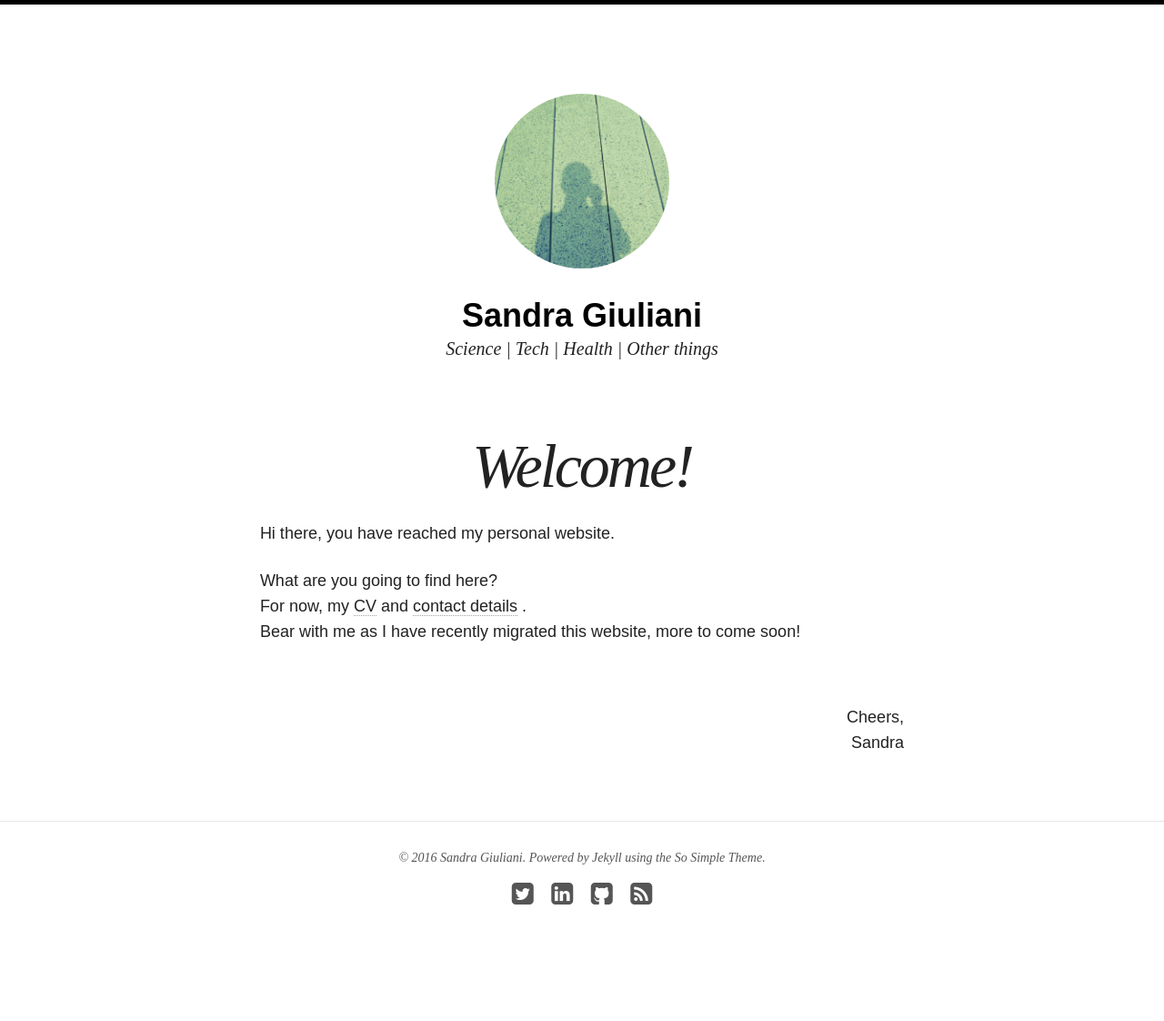
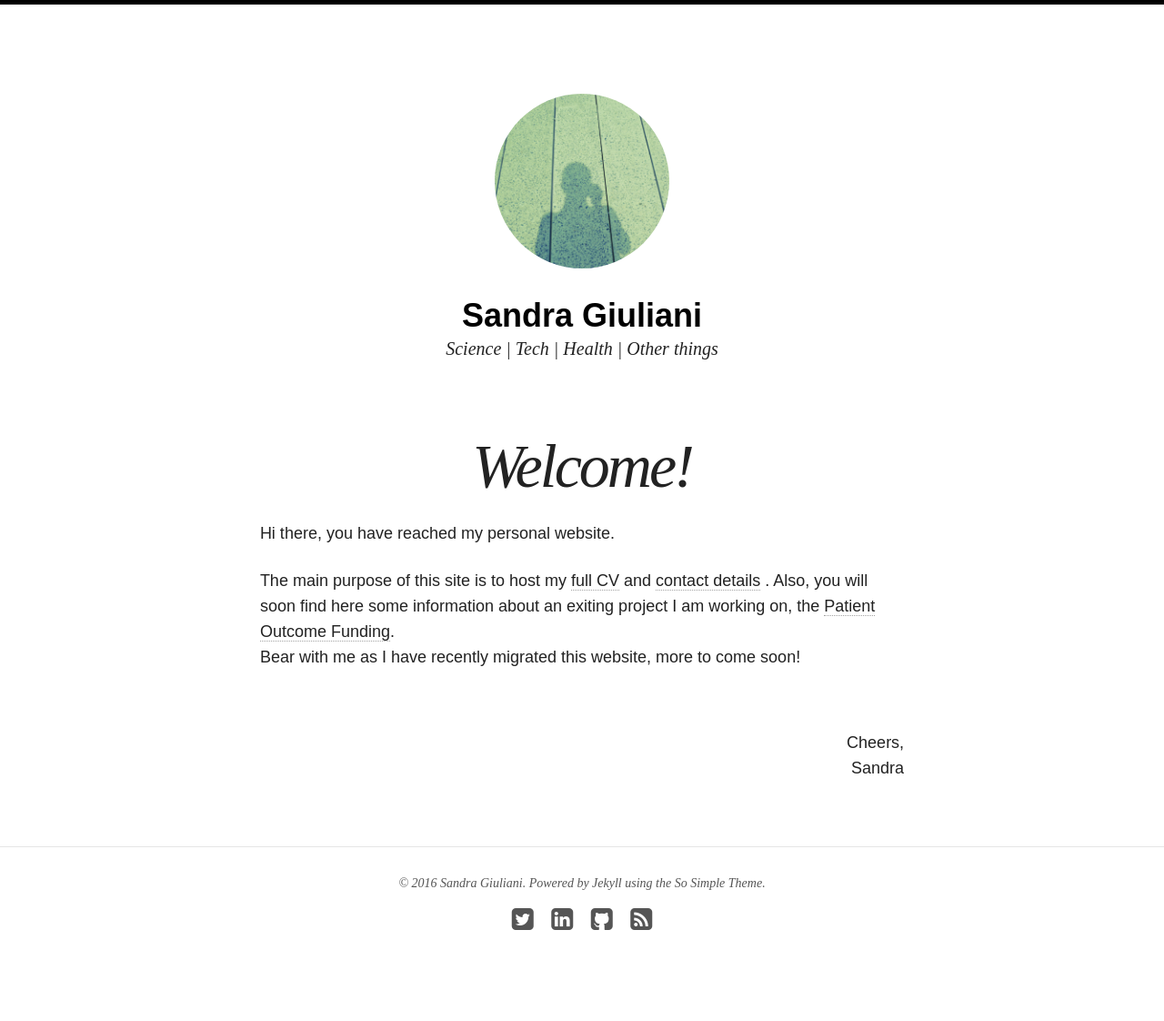
Before and after one commit to sandygiuliani/sandygiuliani.github.io, a Jekyll site: the page built from index.html, in a window 1280 px wide. Shown: the whole page at 91% size. Built offline with Jekyll 4.4.1, drawn with Linux system fonts in a browser that asks for light colours; nearby versions of some CDN libraries; before the commit the page ends 1094 px from its top, so only the background shows below that.

Commit message:
update home and CV

```diff
--- a/index.html
+++ b/index.html
@@ -13,7 +13,7 @@ search_omit: true
 
 <p>Hi there, you have reached my personal website. </p>
 
-<p>What are you going to find here? <br> For now, my <a href="/cv/">CV</a> and  <a href="/contact/">contact details</a> . <br> Bear with me as I have recently migrated this website, more to come soon!</p>
+<p>The main purpose of this site is to host my <a href="/cv/">full CV</a> and <a href="/contact/">contact details</a> . Also, you will soon find here some information about an exiting project I am working on, the <a href="/pof/">Patient Outcome Funding</a>. <br> Bear with me as I have recently migrated this website, more to come soon!</p>
 
 <br>
 <p align="right">
```
Also changed, not shown: cv/index.md (+1 -1 lines).
